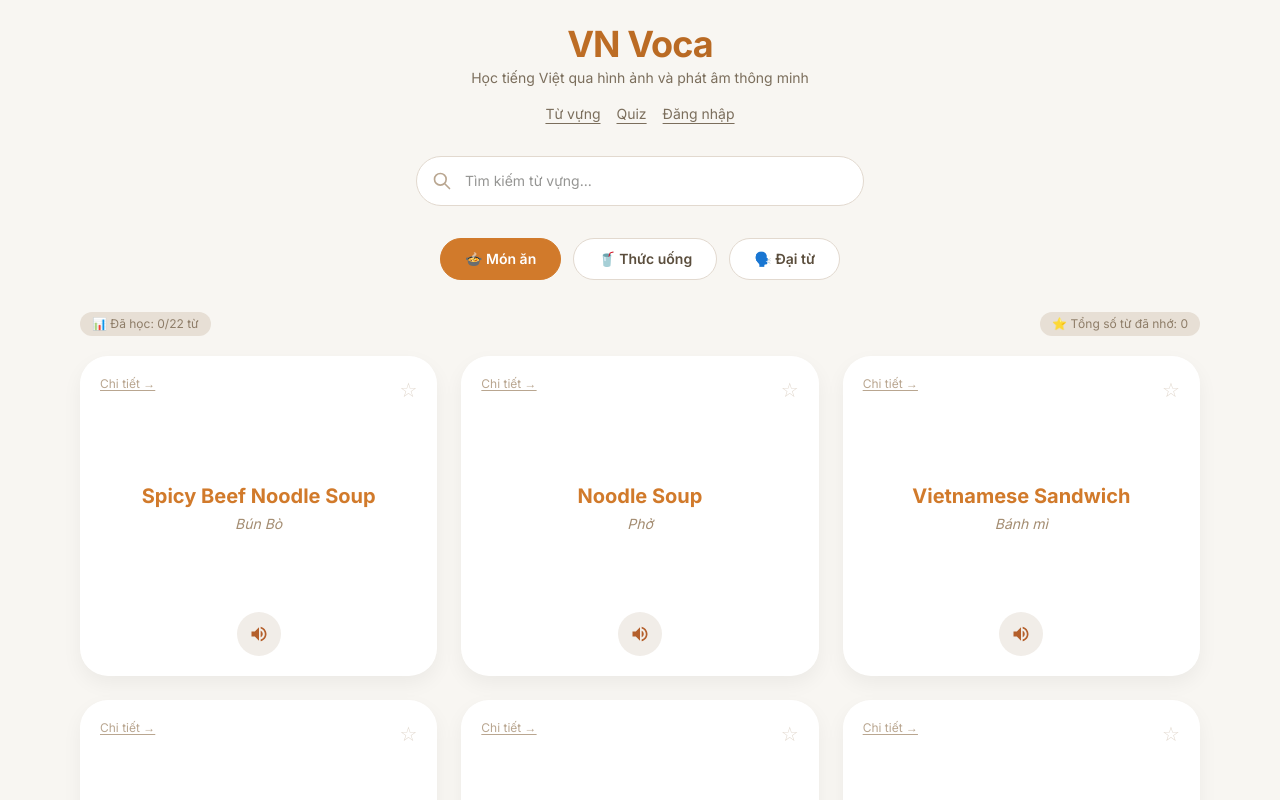
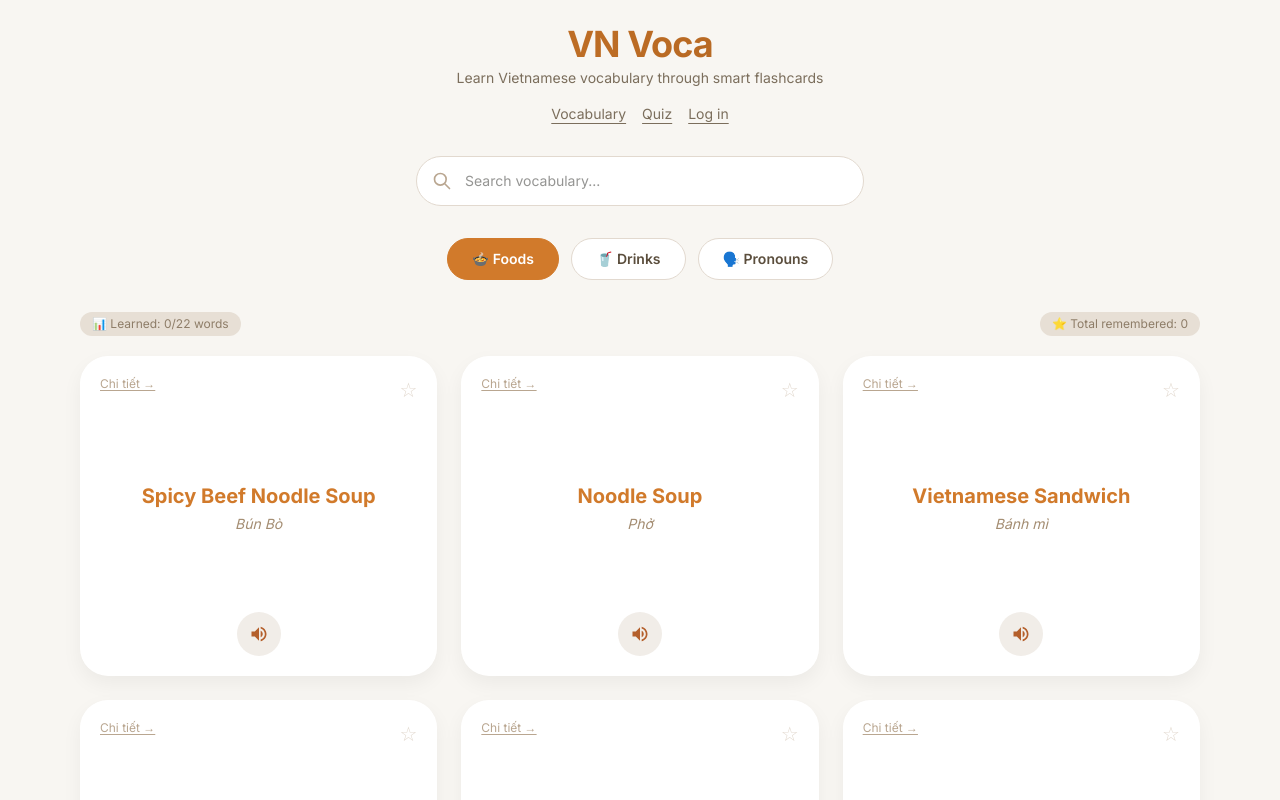
Before and after one commit to litsaster/VN-Voca, a React (Vite) app: page / in a window 1280 px wide. Shown: the top 800 px of the page. Built offline with nearby package versions, Linux system fonts and the light colour scheme; no server answers; the database is empty.

Commit message:
Localize UI: convert all Vietnamese text to English

```diff
--- a/src/components/Header.tsx
+++ b/src/components/Header.tsx
@@ -12,11 +12,11 @@ export default function Header() {
         </h1>
       </Link>
       <p className="text-[#7b6e5c] mt-1 text-sm">
-        Học tiếng Việt qua hình ảnh và phát âm thông minh
+        Learn Vietnamese vocabulary through smart flashcards
       </p>
       <nav className="flex justify-center items-center gap-4 mt-4 flex-wrap">
         <Link to="/" className="text-sm text-[#7b6e5c] hover:text-[#d17a2b] transition-colors underline underline-offset-4">
-          Từ vựng
+          Vocabulary
         </Link>
         <Link to="/quiz" className="text-sm text-[#7b6e5c] hover:text-[#d17a2b] transition-colors underline underline-offset-4">
           Quiz
@@ -30,7 +30,7 @@ export default function Header() {
           </>
         ) : (
           <Link to="/login" className="text-sm text-[#7b6e5c] hover:text-[#d17a2b] transition-colors underline underline-offset-4">
-            Đăng nhập
+            Log in
           </Link>
         )}
       </nav>
--- a/src/components/Layout.tsx
+++ b/src/components/Layout.tsx
@@ -7,7 +7,7 @@ export default function Layout() {
         <Outlet />
       </main>
       <footer className="text-center py-6 text-sm text-[#b9a690]">
-        © 2025 VN Voca – Giọng đọc FPT AI | Học mỗi ngày một từ mới
+        © 2025 VN Voca – Voice by FPT AI | Learn a new word every day
       </footer>
     </div>
   )
--- a/src/components/SearchBar.tsx
+++ b/src/components/SearchBar.tsx
@@ -11,7 +11,7 @@ export default function SearchBar({ value, onChange }: Props) {
       </svg>
       <input
         type="text"
-        placeholder="Tìm kiếm từ vựng..."
+        placeholder="Search vocabulary..."
         value={value}
         onChange={e => onChange(e.target.value)}
         className="w-full pl-12 pr-4 py-3.5 rounded-full border border-[#e2d9cf] bg-white text-sm outline-none focus:border-[#d17a2b] focus:ring-3 focus:ring-[rgba(209,122,43,0.1)] transition-all"
--- a/src/components/Stats.tsx
+++ b/src/components/Stats.tsx
@@ -8,10 +8,10 @@ export default function Stats({ learned, total, totalLearned }: Props) {
   return (
     <div className="flex justify-between items-center flex-wrap gap-2 mb-5 text-xs text-[#8e7d68]">
       <span className="bg-[#e7dfd5] rounded-full px-3 py-1">
-        📊 Đã học: {learned}/{total} từ
+        📊 Learned: {learned}/{total} words
       </span>
       <span className="bg-[#e7dfd5] rounded-full px-3 py-1">
-        ⭐ Tổng số từ đã nhớ: {totalLearned}
+        ⭐ Total remembered: {totalLearned}
       </span>
     </div>
   )
--- a/src/components/Tabs.tsx
+++ b/src/components/Tabs.tsx
@@ -1,9 +1,9 @@
 type Tab = 'food' | 'drink' | 'pronoun'
 
 const TABS: { key: Tab; label: string }[] = [
-  { key: 'food', label: '🍲 Món ăn' },
-  { key: 'drink', label: '🥤 Thức uống' },
-  { key: 'pronoun', label: '🗣️ Đại từ' },
+  { key: 'food', label: '🍲 Foods' },
+  { key: 'drink', label: '🥤 Drinks' },
+  { key: 'pronoun', label: '🗣️ Pronouns' },
 ]
 
 interface Props {
--- a/src/pages/AdminPage.tsx
+++ b/src/pages/AdminPage.tsx
@@ -27,9 +27,9 @@ export default function AdminPage() {
   if (!user) {
     return (
       <div className="text-center py-20">
-        <p className="text-[#b9a690] mb-4">Vui lòng đăng nhập để quản lý từ vựng</p>
+        <p className="text-[#b9a690] mb-4">Please log in to manage vocabulary</p>
         <Link to="/login" className="px-6 py-3 bg-[#d17a2b] text-white rounded-full text-sm font-semibold">
-          Đăng nhập
+          Log in
         </Link>
       </div>
     )
@@ -38,8 +38,8 @@ export default function AdminPage() {
   if (!isSupabaseEnabled()) {
     return (
       <div className="text-center py-20">
-        <p className="text-[#b9a690] mb-2">Chưa kết nối Supabase</p>
-        <p className="text-xs text-[#b9a690]">Thiết lập VITE_SUPABASE_URL và VITE_SUPABASE_ANON_KEY trong .env</p>
+        <p className="text-[#b9a690] mb-2">Supabase not connected</p>
+        <p className="text-xs text-[#b9a690]">Set VITE_SUPABASE_URL and VITE_SUPABASE_ANON_KEY in .env</p>
       </div>
     )
   }
@@ -52,10 +52,10 @@ export default function AdminPage() {
     try {
       if (editing) {
         await updateVocabulary(editing, form)
-        setMessage('✅ Cập nhật thành công')
+        setMessage('✅ Updated successfully')
       } else {
         await addVocabulary(form)
-        setMessage('✅ Thêm từ mới thành công')
+        setMessage('✅ Added successfully')
       }
       setForm(EMPTY_FORM)
       setEditing(null)
@@ -85,10 +85,10 @@ export default function AdminPage() {
   }
 
   const handleDelete = async (slug: string) => {
-    if (!confirm('Xóa từ này?')) return
+    if (!confirm('Delete this word?')) return
     try {
       await deleteVocabulary(slug)
-      setMessage('✅ Xóa thành công')
+      setMessage('✅ Deleted successfully')
       const updated = await loadVocabulary()
       setItems(updated)
     } catch (err: any) {
@@ -105,10 +105,10 @@ export default function AdminPage() {
   return (
     <div>
       <div className="flex items-center justify-between mb-6">
-        <h2 className="text-xl font-bold text-[#2c2b28]">Quản lý từ vựng</h2>
+        <h2 className="text-xl font-bold text-[#2c2b28]">Vocabulary Management</h2>
         <div className="flex items-center gap-3">
           <span className="text-xs text-[#8e7d68]">{user.email}</span>
-          <button onClick={signOut} className="text-xs text-red-500 hover:underline cursor-pointer">Thoát</button>
+          <button onClick={signOut} className="text-xs text-red-500 hover:underline cursor-pointer">Log out</button>
         </div>
       </div>
 
@@ -119,25 +119,25 @@ export default function AdminPage() {
       {/* Form */}
       <form onSubmit={handleSubmit} className="bg-white rounded-2xl p-6 shadow mb-8 space-y-3">
         <h3 className="font-semibold text-sm text-[#2c2b28] mb-2">
-          {editing ? 'Chỉnh sửa từ' : 'Thêm từ mới'}
+          {editing ? 'Edit word' : 'Add new word'}
         </h3>
         <div className="grid grid-cols-2 gap-3">
-          <input placeholder="Slug (vd: pho)" value={form.slug} onChange={e => setForm(f => ({ ...f, slug: e.target.value }))} required className="col-span-2 px-3 py-2 rounded-lg border border-[#e2d9cf] text-sm outline-none focus:border-[#d17a2b]" />
-          <input placeholder="Tiếng Việt" value={form.vietnamese} onChange={e => setForm(f => ({ ...f, vietnamese: e.target.value }))} required className="px-3 py-2 rounded-lg border border-[#e2d9cf] text-sm outline-none focus:border-[#d17a2b]" />
+          <input placeholder="Slug (e.g. pho)" value={form.slug} onChange={e => setForm(f => ({ ...f, slug: e.target.value }))} required className="col-span-2 px-3 py-2 rounded-lg border border-[#e2d9cf] text-sm outline-none focus:border-[#d17a2b]" />
+          <input placeholder="Vietnamese" value={form.vietnamese} onChange={e => setForm(f => ({ ...f, vietnamese: e.target.value }))} required className="px-3 py-2 rounded-lg border border-[#e2d9cf] text-sm outline-none focus:border-[#d17a2b]" />
           <input placeholder="English Name" value={form.english_name} onChange={e => setForm(f => ({ ...f, english_name: e.target.value }))} required className="px-3 py-2 rounded-lg border border-[#e2d9cf] text-sm outline-none focus:border-[#d17a2b]" />
           <input placeholder="English Hint" value={form.english_hint} onChange={e => setForm(f => ({ ...f, english_hint: e.target.value }))} className="px-3 py-2 rounded-lg border border-[#e2d9cf] text-sm outline-none focus:border-[#d17a2b]" />
           <input placeholder="Image URL" value={form.image_url} onChange={e => setForm(f => ({ ...f, image_url: e.target.value }))} className="px-3 py-2 rounded-lg border border-[#e2d9cf] text-sm outline-none focus:border-[#d17a2b]" />
           <textarea placeholder="Description" value={form.description} onChange={e => setForm(f => ({ ...f, description: e.target.value }))} className="col-span-2 px-3 py-2 rounded-lg border border-[#e2d9cf] text-sm outline-none focus:border-[#d17a2b] h-20" />
           <select value={form.category} onChange={e => setForm(f => ({ ...f, category: e.target.value as Category }))} className="px-3 py-2 rounded-lg border border-[#e2d9cf] text-sm outline-none focus:border-[#d17a2b]">
-            <option value="food">Món ăn</option><option value="drink">Thức uống</option><option value="pronoun">Đại từ</option>
+            <option value="food">Food</option><option value="drink">Drink</option><option value="pronoun">Pronoun</option>
           </select>
           <div className="flex gap-2 col-span-2">
             <button type="submit" className="flex-1 py-2 bg-[#d17a2b] text-white rounded-lg text-sm font-semibold cursor-pointer hover:bg-[#b8681f] transition-colors">
-              {editing ? 'Cập nhật' : 'Thêm mới'}
+              {editing ? 'Update' : 'Add'}
             </button>
             {editing && (
               <button type="button" onClick={cancelEdit} className="px-4 py-2 bg-gray-200 text-gray-600 rounded-lg text-sm cursor-pointer hover:bg-gray-300 transition-colors">
-                Hủy
+                Cancel
               </button>
             )}
           </div>
@@ -152,7 +152,7 @@ export default function AdminPage() {
               filter === c ? 'bg-[#d17a2b] text-white' : 'bg-white border border-[#e2d9cf] text-[#5b4e3d]'
             }`}
           >
-            {c === 'all' ? 'Tất cả' : c === 'food' ? '🍲 Món ăn' : c === 'drink' ? '🥤 Thức uống' : '🗣️ Đại từ'}
+            {c === 'all' ? 'All' : c === 'food' ? '🍲 Food' : c === 'drink' ? '🥤 Drink' : '🗣️ Pronoun'}
           </button>
         ))}
       </div>
@@ -166,8 +166,8 @@ export default function AdminPage() {
               <p className="text-xs text-[#8e7d68]">{item.vietnamese} — {item.category}</p>
             </div>
             <div className="flex gap-2 ml-3">
-              <button onClick={() => handleEdit(item)} className="text-xs text-[#d17a2b] hover:underline cursor-pointer">Sửa</button>
-              <button onClick={() => handleDelete(item.id)} className="text-xs text-red-500 hover:underline cursor-pointer">Xóa</button>
+              <button onClick={() => handleEdit(item)} className="text-xs text-[#d17a2b] hover:underline cursor-pointer">Edit</button>
+              <button onClick={() => handleDelete(item.id)} className="text-xs text-red-500 hover:underline cursor-pointer">Delete</button>
             </div>
           </div>
         ))}
--- a/src/pages/HomePage.tsx
+++ b/src/pages/HomePage.tsx
@@ -38,7 +38,7 @@ export default function HomePage() {
     return (
       <>
         <Header />
-        <div className="text-center py-20 text-[#b9a690]">Đang tải dữ liệu...</div>
+        <div className="text-center py-20 text-[#b9a690]">Loading...</div>
       </>
     )
   }
@@ -54,7 +54,7 @@ export default function HomePage() {
         totalLearned={learned.size}
       />
       {filtered.length === 0 ? (
-        <div className="text-center py-16 text-[#b9a690]">Không tìm thấy từ vựng nào phù hợp.</div>
+        <div className="text-center py-16 text-[#b9a690]">No matching words found.</div>
       ) : (
         <div className="grid grid-cols-[repeat(auto-fill,minmax(280px,1fr))] gap-6">
           {filtered.map(item => (
--- a/src/pages/LoginPage.tsx
+++ b/src/pages/LoginPage.tsx
@@ -20,7 +20,7 @@ export default function LoginPage() {
     <div className="max-w-sm mx-auto mt-20">
       <div className="bg-white rounded-3xl p-8 shadow-[0_8px_20px_rgba(0,0,0,0.05)]">
         <h2 className="text-2xl font-bold text-center text-[#2c2b28] mb-6">
-          {mode === 'login' ? 'Đăng nhập' : 'Đăng ký'}
+          {mode === 'login' ? 'Log in' : 'Sign up'}
         </h2>
         <form onSubmit={handleSubmit} className="space-y-4">
           <input
@@ -33,7 +33,7 @@ export default function LoginPage() {
           />
           <input
             type="password"
-            placeholder="Mật khẩu"
+            placeholder="Password"
             value={password}
             onChange={e => setPassword(e.target.value)}
             required
@@ -44,18 +44,18 @@ export default function LoginPage() {
             type="submit"
             className="w-full py-3 bg-[#d17a2b] text-white rounded-xl font-semibold text-sm cursor-pointer hover:bg-[#b8681f] transition-colors"
           >
-            {mode === 'login' ? 'Đăng nhập' : 'Đăng ký'}
+            {mode === 'login' ? 'Log in' : 'Sign up'}
           </button>
         </form>
         <p className="text-center text-xs text-[#8e7d68] mt-4">
           {mode === 'login' ? (
-            <>Chưa có tài khoản?{' '}
+            <>Don't have an account?{' '}
               <button onClick={() => { setMode('signup'); setError(null) }} className="text-[#d17a2b] underline cursor-pointer">
                 Đăng ký
               </button>
             </>
           ) : (
-            <>Đã có tài khoản?{' '}
+            <>Already have an account?{' '}
               <button onClick={() => { setMode('login'); setError(null) }} className="text-[#d17a2b] underline cursor-pointer">
                 Đăng nhập
               </button>
@@ -64,7 +64,7 @@ export default function LoginPage() {
         </p>
       </div>
       <div className="text-center mt-4">
-        <Link to="/" className="text-xs text-[#b9a690] hover:text-[#d17a2b] transition-colors">← Quay lại</Link>
+        <Link to="/" className="text-xs text-[#b9a690] hover:text-[#d17a2b] transition-colors">← Back</Link>
       </div>
     </div>
   )
```
Also changed, not shown: src/pages/FlashcardPage.tsx (+6 -6 lines), src/pages/QuizPage.tsx (+6 -6 lines).
